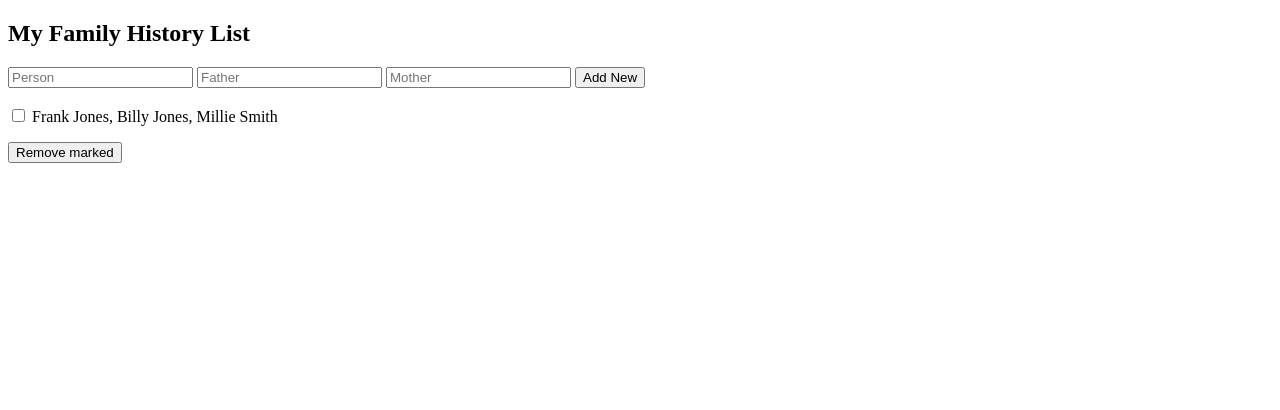
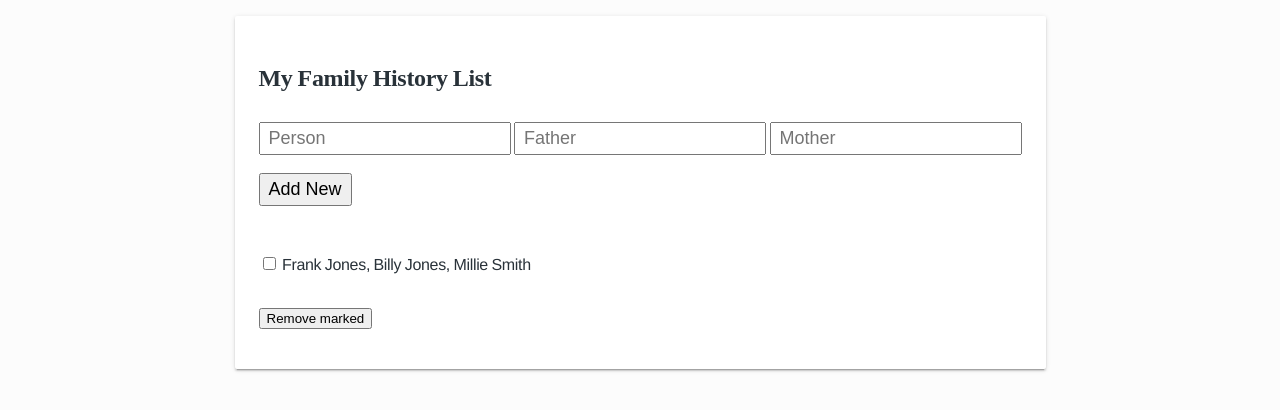
Before and after one commit to hqnsen/sturdy-happiness, a plain HTML site: page index.html in a window 1280 px wide. Drawn offline with nearby package versions, Linux system fonts and the light colour scheme.

Commit message:
added style

```diff
--- a/index.html
+++ b/index.html
@@ -1,7 +1,12 @@
 <!DOCTYPE html>
 <html>
+<head>
+<link rel="stylesheet" type="text/css" href="main.css">
 <script src="https://ajax.googleapis.com/ajax/libs/angularjs/1.4.8/angular.min.js"></script>
+</head>
 <body ng-app="myApp" ng-controller="fhCtrl">
+
+<div>
 
 <h2>My Family History List</h2>
 
@@ -9,6 +14,7 @@
     <input type="text" ng-model="fhPersonInput" size="20" placeholder="Person">
     <input type="text" ng-model="fhFatherInput" size="20" placeholder="Father">
     <input type="text" ng-model="fhMotherInput" size="20" placeholder="Mother">
+    <br><br>
     <input type="submit" value="Add New">
 </form>
 
@@ -18,7 +24,11 @@
     <input type="checkbox" ng-model="x.marked"> <span ng-bind="x.fhText"></span>
 </div>
 
+<br>
+
 <p><button ng-click="remove()">Remove marked</button></p>
+
+</div>
 
 <script>
 var app = angular.module('myApp', []);
--- /dev/null
+++ b/main.css
@@ -0,0 +1,31 @@
+body {
+    font-family: "Helvetica Neue", "Helvetica", "Arial", sans-serif;
+    letter-spacing: -.02em;
+    word-spacing: -.04em;
+    display: -webkit-flex;
+    display: flex;
+    -webkit-justify-content: center;
+    justify-content: center;
+    background-color: #fcfcfc;
+    color: #293239;
+}
+body > div {
+    margin: .5rem 0 1rem 0;
+    padding: 24px;
+    background-color: #fff;
+    border-radius: 2px;
+    box-shadow: 0 2px 2px 0 rgba(0, 0, 0, 0.14), 0 1px 5px 0 rgba(0, 0, 0, 0.12), 0 3px 1px -2px rgba(0, 0, 0, 0.2);
+}
+h2 {
+    margin-top: 25px;
+    margin-bottom: 25px;
+    font-family: serif;
+}
+form {
+    margin-top: 30px;
+    margin-bottom: 30px;
+}
+input {
+    font-size: 18px;
+    padding: 4px 8px;
+}
```
